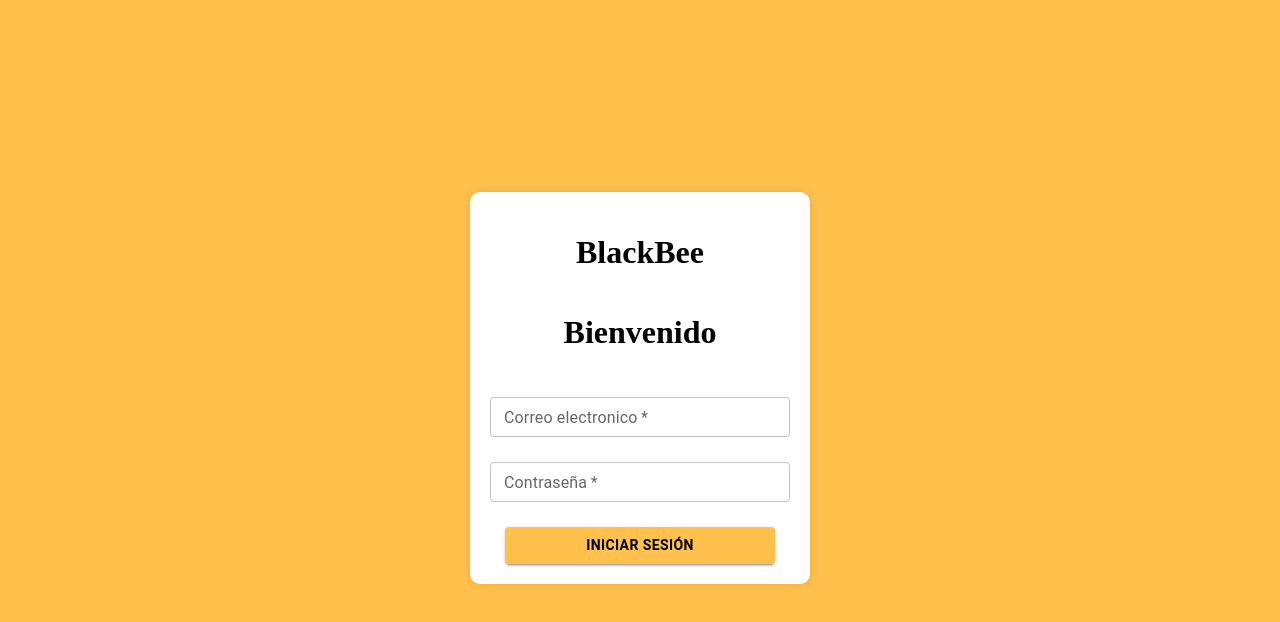
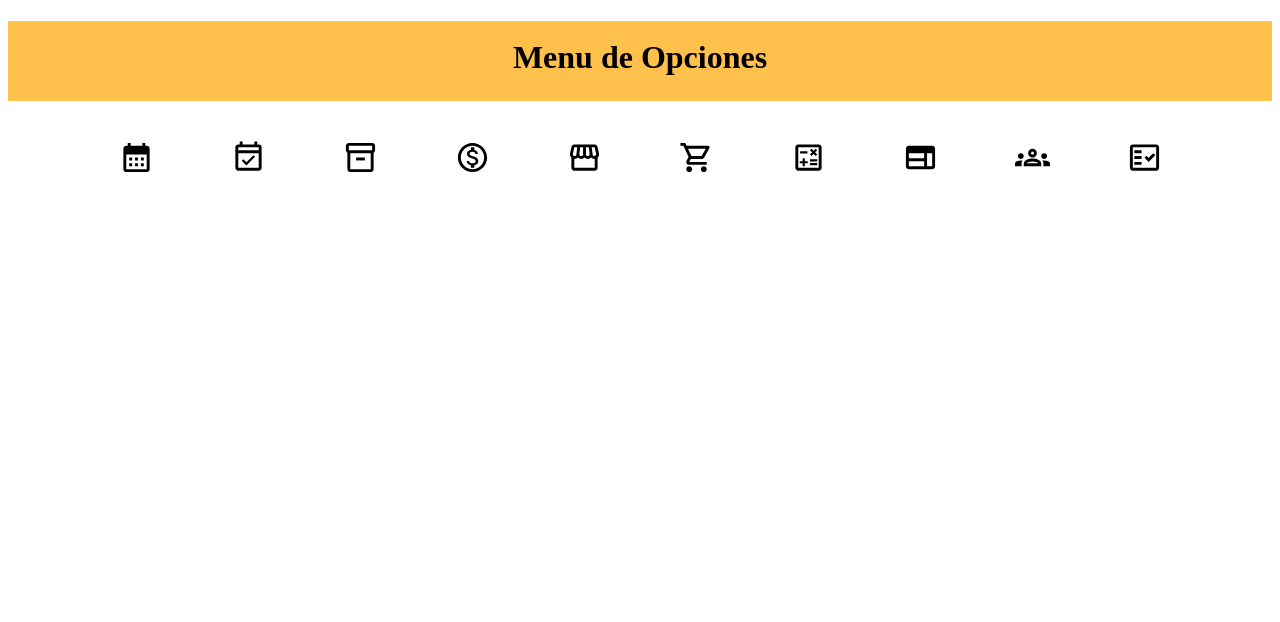
Before and after one commit to GMelchor/Black_Bee, a React (Create React App) app: page / in a window 1280 px wide. Shown: the top 622 px of the page. Built offline with nearby package versions, Linux system fonts and the light colour scheme.

Commit message:
Avance de Login y Menu Opciones

```diff
--- a/package.json
+++ b/package.json
@@ -5,6 +5,7 @@
   "dependencies": {
     "@emotion/react": "^11.11.4",
     "@emotion/styled": "^11.11.5",
+    "@mui/icons-material": "^5.15.18",
     "@mui/material": "^5.15.17",
     "@testing-library/jest-dom": "^5.17.0",
     "@testing-library/react": "^13.4.0",
@@ -12,6 +13,7 @@
     "electron": "^30.0.4",
     "react": "^18.3.1",
     "react-dom": "^18.3.1",
+    "react-icons": "^5.2.1",
     "react-scripts": "5.0.1",
     "sass": "^1.77.1",
     "wait-on": "^7.2.0",
--- a/src/App.js
+++ b/src/App.js
@@ -1,9 +1,13 @@
 import React from "react";
-import Login from "./pages/Login/Login"
+import Login from "./pages/Login/Login";
+import NavOptions from "./pages/NavOpciones/NavOptions";
 
 function App() {
   return (
-    <Login/>
+    <div>
+      {/*<Login/>*/}
+      <NavOptions/>
+    </div>
   );
 }
 
--- /dev/null
+++ b/src/components/MenuOptions/HeaderOptions.jsx
@@ -0,0 +1,14 @@
+import React from "react";
+import "./headerOptions.scss";
+
+const HeaderOptions = () => {
+  return (
+    <div className="HeaderOptions">
+      <div className="tittle">
+        <h1>Menu de Opciones</h1>
+      </div>
+    </div>
+  );
+};
+
+export default HeaderOptions;
--- a/src/components/MenuOptions/MenuOptions.jsx
+++ b/src/components/MenuOptions/MenuOptions.jsx
@@ -0,0 +1,58 @@
+import React from "react";
+import "./menuOptions.scss";
+import ShoppingCartIcon from "@mui/icons-material/ShoppingCart";
+import AccessibilityIcon from "@mui/icons-material/Accessibility";
+import CalendarMonthIcon from "@mui/icons-material/CalendarMonth";
+import EventAvailableOutlinedIcon from "@mui/icons-material/EventAvailableOutlined";
+import Inventory2OutlinedIcon from "@mui/icons-material/Inventory2Outlined";
+import MonetizationOnOutlinedIcon from "@mui/icons-material/MonetizationOnOutlined";
+import StorefrontOutlinedIcon from "@mui/icons-material/StorefrontOutlined";
+import ShoppingCartOutlinedIcon from "@mui/icons-material/ShoppingCartOutlined";
+import CalculateOutlinedIcon from "@mui/icons-material/CalculateOutlined";
+import WebOutlinedIcon from "@mui/icons-material/WebOutlined";
+import GroupsOutlinedIcon from "@mui/icons-material/GroupsOutlined";
+import FactCheckOutlinedIcon from '@mui/icons-material/FactCheckOutlined';
+
+import Button from "@mui/material/Button";
+
+const MenuOptions = () => {
+  return (
+    <div className="menuOptions">
+      <lu className="grid-btns">
+        <Button>
+          <CalendarMonthIcon classname="icon"fontSize="large" />
+        </Button>
+        <Button>
+          <EventAvailableOutlinedIcon classname="icon" fontSize="large"/>
+
+        </Button>
+        <Button>
+          <Inventory2OutlinedIcon classname="icon" fontSize="large"/>
+        </Button>
+        <Button>
+          <MonetizationOnOutlinedIcon classname="icon" fontSize="large"/>
+        </Button>
+        <Button>
+          <StorefrontOutlinedIcon classname="icon" fontSize="large"/>
+        </Button>
+        <Button>
+          <ShoppingCartOutlinedIcon classname="icon" fontSize="large" />
+        </Button>
+        <Button>
+          <CalculateOutlinedIcon classname="icon" fontSize="large" />
+        </Button>
+        <Button>
+          <WebOutlinedIcon classname="icon" fontSize="large" />
+        </Button>
+        <Button>
+          <GroupsOutlinedIcon classname="icon" fontSize="large" />
+        </Button>
+        <Button>
+          <FactCheckOutlinedIcon classname="icon" fontSize="large"/>
+        </Button>
+      </lu>
+    </div>
+  );
+};
+
+export default MenuOptions;
--- /dev/null
+++ b/src/components/MenuOptions/headerOptions.scss
@@ -0,0 +1,11 @@
+.HeaderOptions {
+  background-color: #ffc14c;
+  width: 100%;
+  height: 5rem;
+
+  .tittle h1 {
+    text-align: center;
+    justify-content: center;
+    padding: 1.1rem;
+  }
+}
--- a/src/components/MenuOptions/menuOptions.scss
+++ b/src/components/MenuOptions/menuOptions.scss
@@ -0,0 +1,21 @@
+.menuOptions {
+  background: white;
+
+  text-align: center;
+  align-items: center;
+  .grid-btns {
+    justify-content: space-between;
+    Button {
+      color: black;
+      border-radius: 5px;
+      border-color: black;
+      width: 5rem;
+      height: 5rem;
+      margin: 1rem 1rem 1rem 1rem;
+      font-size: 10rem;
+      .icon {
+
+      }
+    }
+  }
+}
--- a/src/pages/Login/login.scss
+++ b/src/pages/Login/login.scss
@@ -1,27 +1,20 @@
-body {
-  background-color: #FFC14C;
-  height: 95vh;
-  display: flex;
-  justify-content: center;
-  align-items: center;
-}
 
-h1{
-    text-align: center;
-
+h1 {
+  text-align: center;
 }
 
 .login {
   .login-container {
+    justify-content: center;
     background-color: white;
     width: 300px;
     text-align: center;
+    margin-top: 10rem;
     padding: 20px;
     border-radius: 10px;
     display: flex;
     flex-direction: column;
     box-shadow: 0 0 10px rgba(0, 0, 0, 0.1);
-
 
     .txt {
       margin: auto;
@@ -32,13 +25,13 @@
     .btn {
       width: 90%;
       margin-top: 25px;
-      background-color: #FFC14C;
+      background-color: #ffc14c;
       color: black;
       font-weight: bold;
 
       &:hover {
         background-color: black;
-        color: #FFC14C;
+        color: #ffc14c;
       }
     }
 
--- a/src/pages/NavOpciones/NavOptions.jsx
+++ b/src/pages/NavOpciones/NavOptions.jsx
@@ -0,0 +1,14 @@
+import React from "react";
+import MenuOptions from "../../components/MenuOptions/MenuOptions";
+import HeaderOptions from "../../components/MenuOptions/HeaderOptions";
+
+const NavOptions = () => {
+  return (
+    <div>
+      <HeaderOptions />
+      <MenuOptions />
+    </div>
+  );
+};
+
+export default NavOptions;
```
Also changed, not shown: 1 other file (tests, documents, lock files or other folders).
